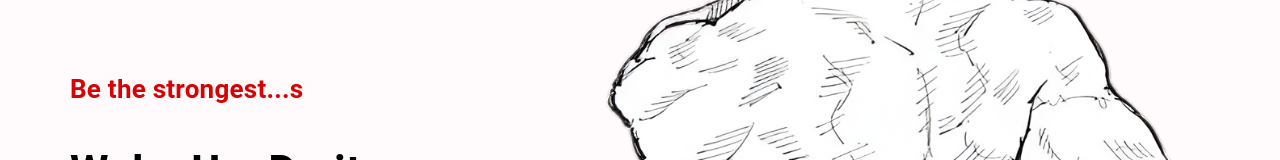
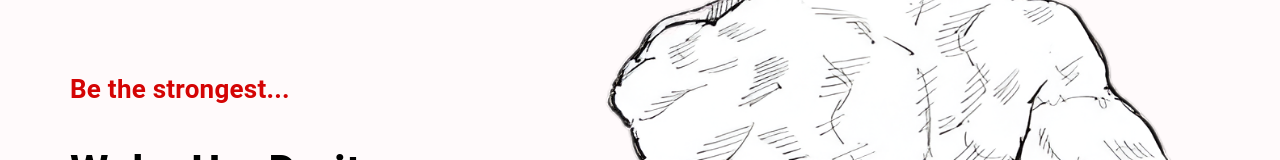
Before and after one commit to SaidGrande/Proyecto-PI, a React (Create React App) app: page / in a window 1280 px wide. Shown: the part 246-406 px from the top of the page. Built offline with nearby package versions, Linux system fonts and the light colour scheme; no server answers.

Commit message:
Final v.1

```diff
--- a/src/components/HeroBanner.js
+++ b/src/components/HeroBanner.js
@@ -5,7 +5,7 @@ import HeroBannerImage from '../assets/images/PapiZeninD.png';
 
 const HeroBanner = () => (
   <Box sx={{ mt: { lg: '212px', xs: '70px' }, ml: { sm: '50px' } }} position="relative" p="20px">
-    <Typography color="#d40404" fontWeight="600" fontSize="26px">Be the strongest...s</Typography>
+    <Typography color="#d40404" fontWeight="600" fontSize="26px">Be the strongest...</Typography>
     <Typography fontWeight={700} sx={{ fontSize: { lg: '44px', xs: '40px' } }} mb="23px" mt="30px">
       Wake Up, Do it <br />
       And Repeat
```
Also changed, not shown: 1 other file (tests, documents, lock files or other folders).
